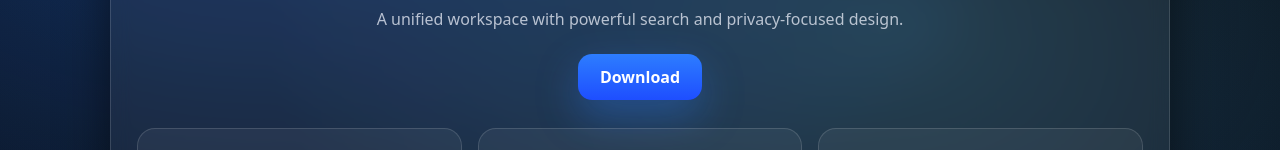
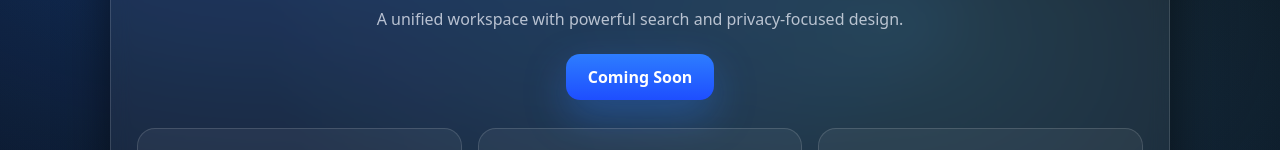
Before and after one commit to mickwhite73/lexandwhitestudios-site, a plain HTML site: page index.html in a window 1280 px wide. Shown: the part 215-365 px from the top of the page. Drawn offline with Linux system fonts and the light colour scheme.

Commit message:
Change download button text to 'Coming Soon'

```diff
--- a/index.html
+++ b/index.html
@@ -47,7 +47,7 @@
     </p>
 
     <div class="hero-actions">
-      <a class="btn-primary" href="#download">Download</a>
+      <a class="btn-primary" href="#download">Coming Soon</a>
     </div>
 
     <div class="feature-row">
```
